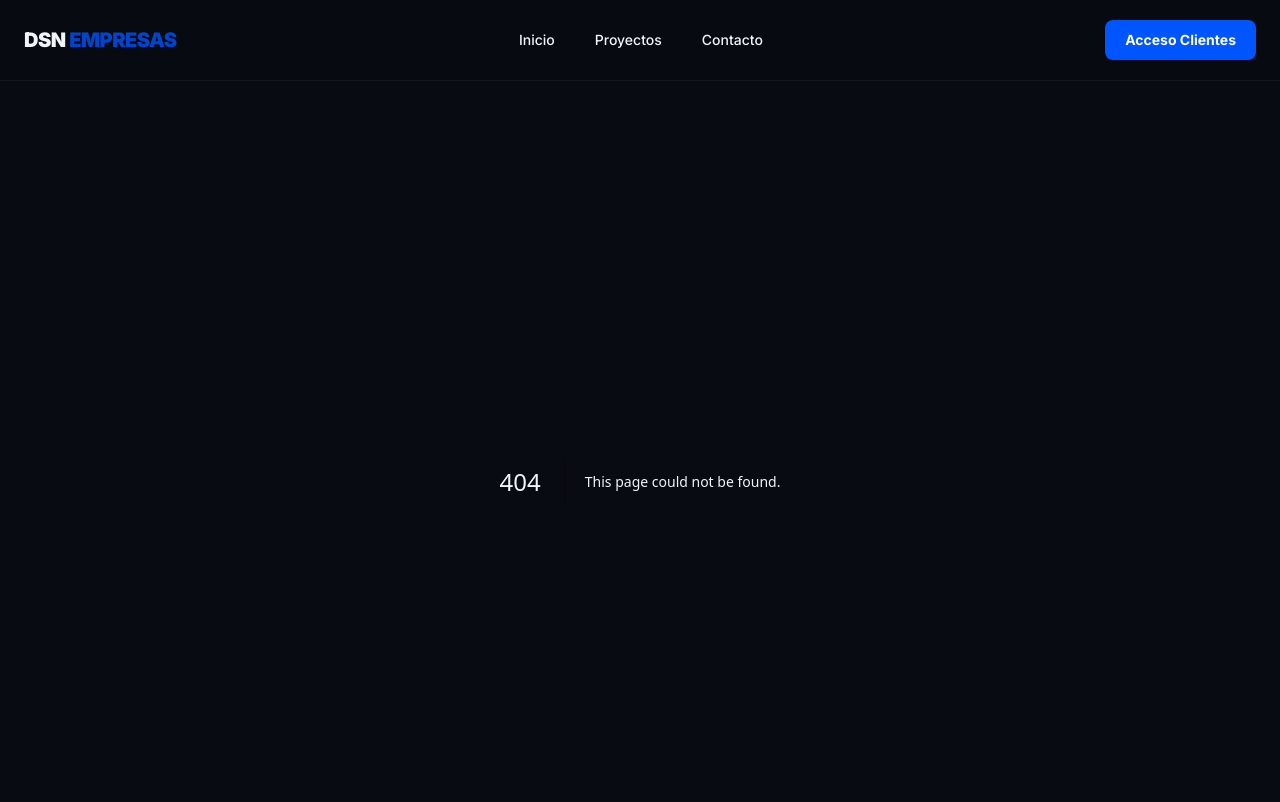
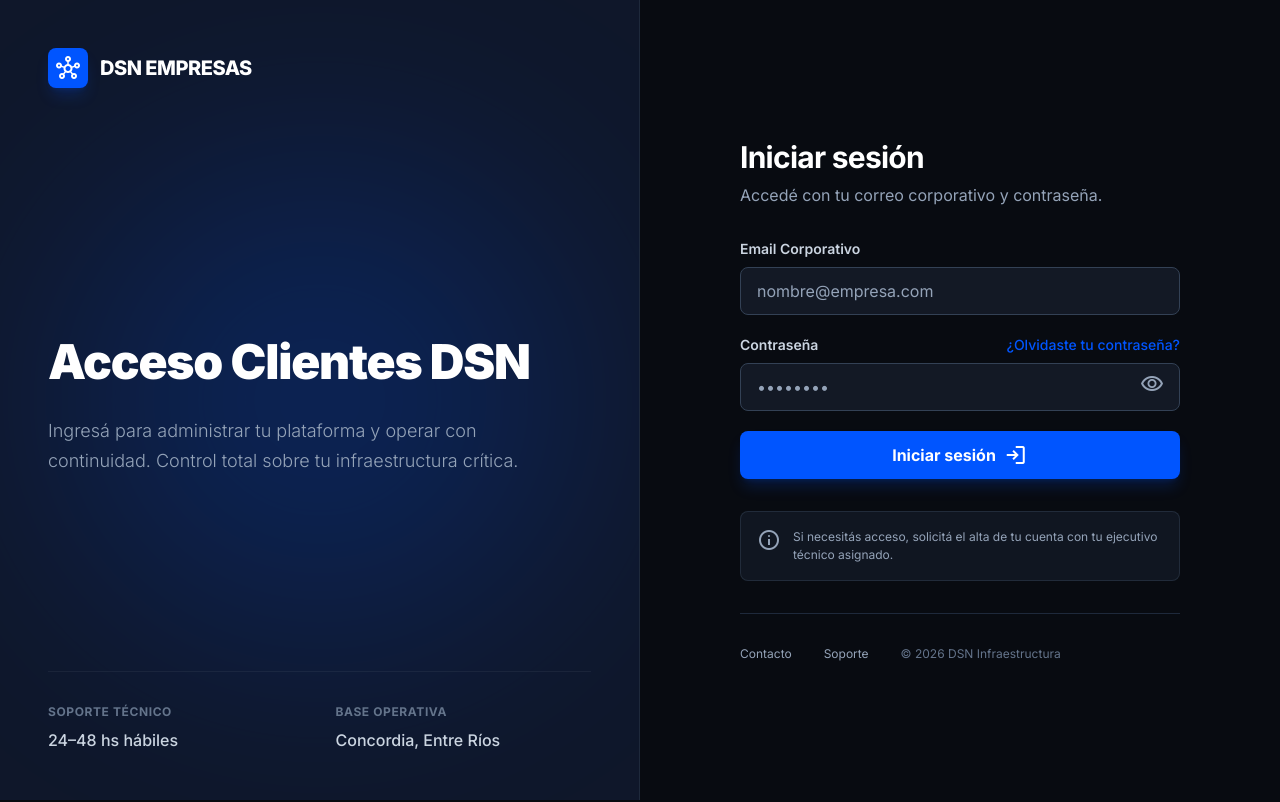
Before and after one commit to DSNEmpresasIT/dsn-web-restyling, a Next.js app: page /dashboard-ecommerce in a window 1280 px wide. Before the commit this address had no page. Shown: the top 802 px of the page. Built offline with nearby package versions, Linux system fonts and the light colour scheme.

Commit message:
Refactor code structure for improved readability and maintainability

```diff
--- /dev/null
+++ b/app/dashboard-ecommerce/page.tsx
@@ -0,0 +1,104 @@
+const Login = () => {
+  return (
+    <div className="bg-background-light dark:bg-background-dark font-display text-slate-900 dark:text-slate-100 min-h-screen" >
+      <div className="flex min-h-screen w-full flex-col lg:flex-row">
+        <div className="relative hidden w-full lg:flex lg:w-1/2 flex-col justify-between p-12 overflow-hidden bg-slate-900 border-r border-slate-800">
+          <div className="absolute inset-0 grid-pattern opacity-40"></div>
+          <div className="absolute inset-0 tech-gradient"></div>
+          <div className="absolute top-1/2 left-1/2 -translate-x-1/2 -translate-y-1/2 w-[80%] h-[60%] opacity-20 bg-primary blur-[120px] rounded-full"></div>
+
+          <div className="relative z-10 h-full flex flex-col">
+            <div className="flex items-center gap-3 mb-12">
+              <div className="size-10 bg-primary rounded-lg flex items-center justify-center shadow-lg shadow-primary/20">
+                <span className="material-symbols-outlined text-white text-2xl">hub</span>
+              </div>
+              <h2 className="text-white text-xl font-extrabold tracking-tight">DSN EMPRESAS</h2>
+            </div>
+            <div className="space-y-6 my-auto">
+              <h1 className="text-white text-5xl font-black leading-tight tracking-tight">
+                Acceso Clientes DSN
+              </h1>
+              <p className="text-slate-400 text-lg leading-relaxed font-light max-w-lg">
+                Ingresá para administrar tu plataforma y operar con continuidad. Control total sobre tu infraestructura crítica.
+              </p>
+            </div>
+          </div>
+
+          {/* <div className="relative z-10 w-full aspect-video rounded-xl border border-white/10 bg-slate-800/50 backdrop-blur-sm overflow-hidden flex items-center justify-center group">
+            <img alt="Infraestructura de red DSN" className="w-full h-full object-cover opacity-60 group-hover:scale-105 transition-transform duration-700" data-alt="Abstract dark server room with blue LED lighting and network cables" src="https://lh3.googleusercontent.com/aida-public/AB6AXuBhIwT2u1E3Dy_jx5bex5W2FmB8aOPwv9ssIaOSJYglI1OmrAsQZDWu_sIii7sWc_zFLG9SO5M2DU1a6SYUxC3sB7tZbggl3iy3W6GpBnB3JC-VkEkjuhGkwiA-3lEuq4B3JBJ8y0IDeNBhg8L61K1c0uidJkhFy2T5h3PLwS7ftaToz4pgGQxU2NIf0qIbOv5ysGiSOxZtEptmjXgn105HH-FTQetQy39hZCOQgXZFtfAhnMCBrj8-96sqKMAtsLId13JHj1fw4YE" />
+            <div className="absolute inset-0 bg-gradient-to-t from-slate-900 via-transparent to-transparent"></div>
+            <div className="absolute bottom-6 left-6 flex items-center gap-2">
+              <div className="size-2 rounded-full bg-emerald-500 animate-pulse"></div>
+              <span className="text-xs font-mono text-emerald-400 uppercase tracking-widest">Sistemas Operativos - Status: Nominal</span>
+            </div>
+          </div> */}
+          <div className="relative z-10 grid grid-cols-2 gap-8 border-t border-white/5 pt-8">
+            <div>
+              <p className="text-slate-500 text-xs font-bold uppercase tracking-wider mb-2">Soporte técnico</p>
+              <p className="text-slate-300 font-medium">24–48 hs hábiles</p>
+            </div>
+            <div>
+              <p className="text-slate-500 text-xs font-bold uppercase tracking-wider mb-2">Base operativa</p>
+              <p className="text-slate-300 font-medium">Concordia, Entre Ríos</p>
+            </div>
+          </div>
+        </div>
+        <div className="flex w-full flex-col lg:w-1/2 items-center justify-center p-6 lg:p-12 bg-background-light dark:bg-background-dark">
+          <div className="lg:hidden flex items-center gap-2 mb-12">
+            <div className="size-8 bg-primary rounded flex items-center justify-center">
+              <span className="material-symbols-outlined text-white text-xl">hub</span>
+            </div>
+            <h2 className="dark:text-white text-slate-900 text-lg font-bold">DSN Empresas</h2>
+          </div>
+          <div className="w-full max-w-[440px] space-y-8">
+            <div className="text-center lg:text-left">
+              <h2 className="text-slate-900 dark:text-white text-3xl font-bold tracking-tight mb-2">Iniciar sesión</h2>
+              <p className="text-slate-500 dark:text-slate-400">Accedé con tu correo corporativo y contraseña.</p>
+            </div>
+            <form className="space-y-5">
+              <div className="space-y-2">
+                <label className="block text-sm font-semibold text-slate-700 dark:text-slate-300">
+                  Email Corporativo
+                </label>
+                <div className="relative">
+                  <input className="w-full h-12 bg-white dark:bg-slate-800/50 border border-slate-200 dark:border-slate-700 rounded-lg px-4 text-slate-900 dark:text-white placeholder:text-slate-400 focus:ring-2 focus:ring-primary focus:border-primary transition-all outline-none" placeholder="nombre@empresa.com" type="email" />
+                </div>
+              </div>
+              <div className="space-y-2">
+                <div className="flex items-center justify-between">
+                  <label className="block text-sm font-semibold text-slate-700 dark:text-slate-300">
+                    Contraseña
+                  </label>
+                  <a className="text-sm font-medium text-primary hover:underline" href="#">¿Olvidaste tu contraseña?</a>
+                </div>
+                <div className="relative group">
+                  <input className="w-full h-12 bg-white dark:bg-slate-800/50 border border-slate-200 dark:border-slate-700 rounded-lg px-4 pr-12 text-slate-900 dark:text-white placeholder:text-slate-400 focus:ring-2 focus:ring-primary focus:border-primary transition-all outline-none" placeholder="••••••••" type="password" />
+                  <button className="absolute right-4 top-1/2 -translate-y-1/2 text-slate-400 hover:text-primary transition-colors" type="button">
+                    <span className="material-symbols-outlined">visibility</span>
+                  </button>
+                </div>
+              </div>
+              <button className="w-full h-12 bg-primary hover:bg-primary/90 text-white font-bold rounded-lg shadow-lg shadow-primary/20 transition-all flex items-center justify-center gap-2 mt-4">
+                <span>Iniciar sesión</span>
+                <span className="material-symbols-outlined text-xl">login</span>
+              </button>
+            </form>
+            <div className="p-4 bg-slate-100 dark:bg-slate-800/40 rounded-lg border border-slate-200 dark:border-slate-700/50 flex gap-3">
+              <span className="material-symbols-outlined text-slate-400 shrink-0">info</span>
+              <p className="text-xs text-slate-500 dark:text-slate-400 leading-normal">
+                Si necesitás acceso, solicitá el alta de tu cuenta con tu ejecutivo técnico asignado.
+              </p>
+            </div>
+            <footer className="pt-8 border-t border-slate-200 dark:border-slate-800 flex flex-wrap justify-center lg:justify-start gap-x-8 gap-y-2">
+              <a className="text-xs text-slate-400 hover:text-primary transition-colors" href="#">Contacto</a>
+              <a className="text-xs text-slate-400 hover:text-primary transition-colors" href="#">Soporte</a>
+              <span className="text-xs text-slate-500">© <span id="year">2026</span> DSN Infraestructura</span>
+            </footer>
+          </div>
+        </div>
+      </div>
+    </div >
+  )
+}
+
+export default Login;
--- a/app/layout.tsx
+++ b/app/layout.tsx
@@ -1,7 +1,6 @@
 import type { Metadata } from 'next';
 import './globals.css';
-import Navbar from '@/components/Navbar';
-import Footer from '@/components/Footer';
+import AppShell from '@/components/AppShell';
 
 export const metadata: Metadata = {
   metadataBase: new URL('https://dsnempresas.com.ar'),
@@ -91,11 +90,9 @@ export default function RootLayout({
         <link href="https://fonts.googleapis.com/css2?family=Material+Symbols+Outlined:wght,FILL@100..700,0..1&display=swap" rel="stylesheet" />
       </head>
       <body className="bg-background-dark text-slate-100 antialiased overflow-x-hidden min-h-screen flex flex-col">
-        <Navbar />
-        <main className="flex-grow">
+        <AppShell>
           {children}
-        </main>
-        <Footer />
+        </AppShell>
       </body>
     </html>
   );
--- /dev/null
+++ b/components/AppShell.tsx
@@ -0,0 +1,20 @@
+'use client';
+
+import { usePathname } from 'next/navigation';
+import Navbar from '@/components/Navbar';
+import Footer from '@/components/Footer';
+
+export default function AppShell({ children }: { children: React.ReactNode }) {
+  const pathname = usePathname();
+  const isEcommerceDashboard = pathname === '/dashboard-ecommerce';
+
+  return (
+    <>
+      {!isEcommerceDashboard && <Navbar />}
+      <main className="flex-grow">
+        {children}
+      </main>
+      {!isEcommerceDashboard && <Footer />}
+    </>
+  );
+}
```
Also changed, not shown: 1 other file (tests, documents, lock files or other folders).
